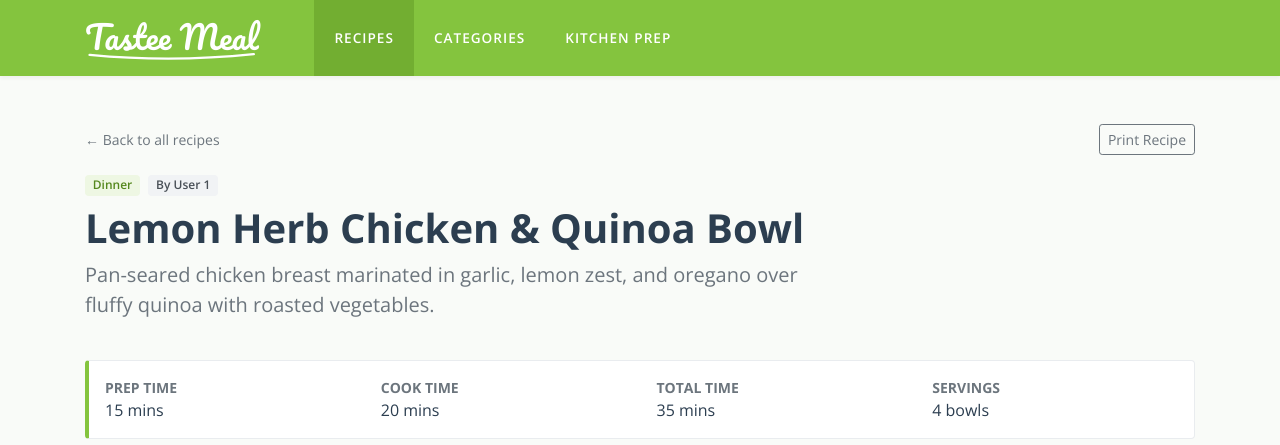
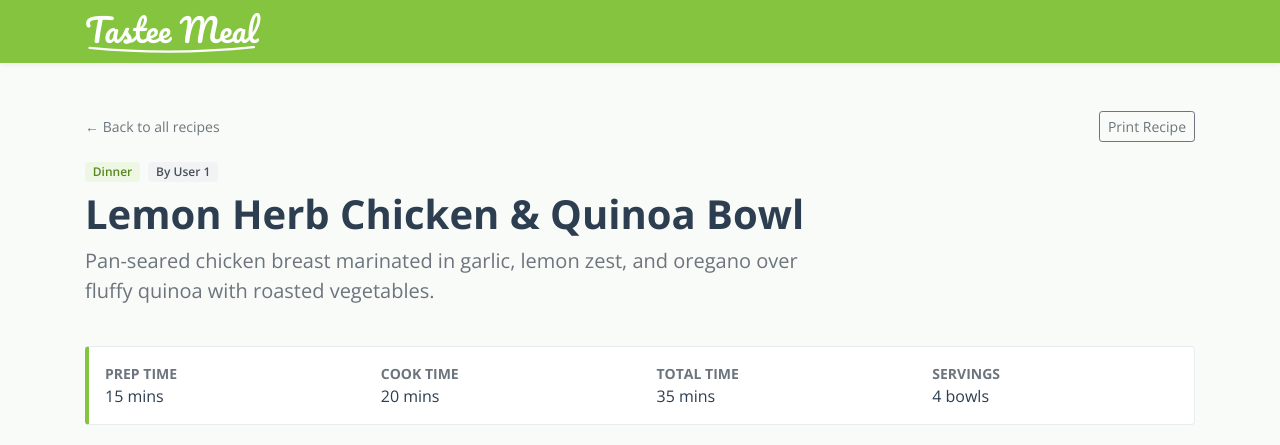
Before and after one commit to nwaak/tastee-meal, a Jekyll site: the page built from _recipes/lemon-herb-chicken.md, in a window 1280 px wide and 900 px high, cut to the strip 0-445 px from the top of the window. Built offline with Jekyll 4.4.1, drawn with Linux system fonts in a browser that asks for light colours.

Commit message:
Update nav

```diff
--- a/_includes/nav.html
+++ b/_includes/nav.html
@@ -1,13 +1,13 @@
 <!-- Navbar -->
 <nav class="navbar navbar-expand-md navbar-dark navbar-custom">
     <div class="container">
-        <a class="navbar-brand" href="index.html">
+        <a class="navbar-brand" href="/tastee-meal">
             Tastee Meal
             <svg class="logo-swoosh" viewBox="0 0 180 14" preserveAspectRatio="none">
                 <path d="M5,4 Q90,15 175,3" stroke="#ffffff" stroke-width="3" fill="none" stroke-linecap="round"/>
             </svg>
         </a>
-        <button class="navbar-toggler my-2" type="button" data-toggle="collapse" data-target="#mainNav">
+        <!--<button class="navbar-toggler my-2" type="button" data-toggle="collapse" data-target="#mainNav">
             <span class="navbar-toggler-icon"></span>
         </button>
 
@@ -23,6 +23,6 @@
                     <a class="nav-link" href="#prep">Kitchen Prep</a>
                 </li>
             </ul>
-        </div>
+        </div>-->
     </div>
 </nav>
--- a/_includes/subnav.html
+++ b/_includes/subnav.html
@@ -1,5 +1,5 @@
 <!-- Back Link & Print Action -->
 <div class="d-flex justify-content-between align-items-center mb-3 no-print">
-    <a href="index.html" class="text-muted small">&larr; Back to all recipes</a>
+    <a href="/tastee-meal" class="text-muted small">&larr; Back to all recipes</a>
     <button onclick="window.print()" class="btn btn-outline-secondary btn-sm">Print Recipe</button>
 </div>
```
